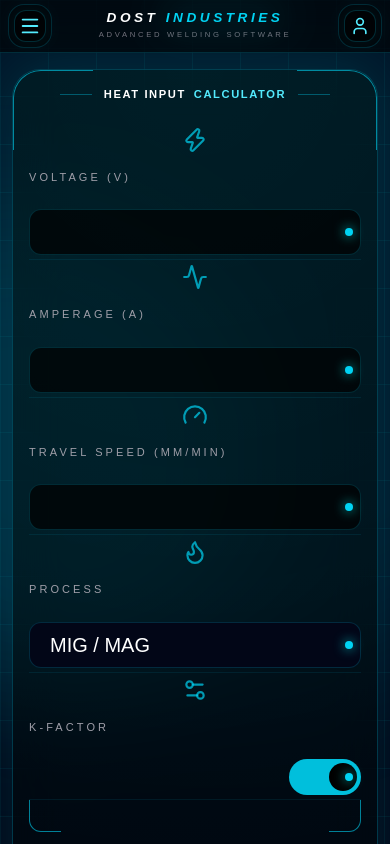
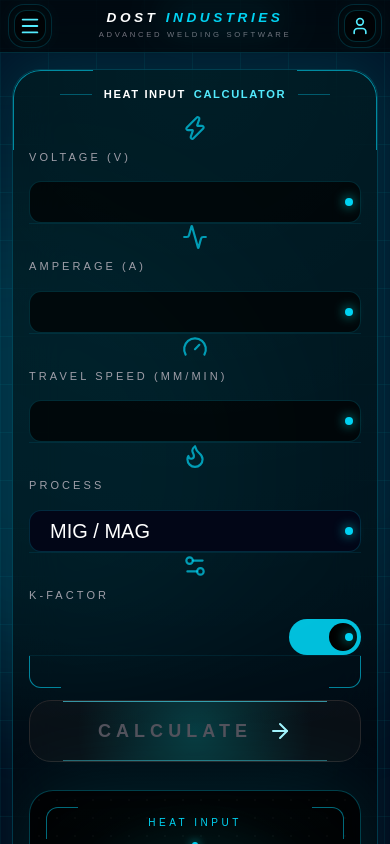
Before and after one commit to Dost-Industries/dost-industries-app, a Next.js app: page / in a window 390 px wide. Shown: the top 844 px of the page. Built offline with nearby package versions, Linux system fonts and the light colour scheme.

Commit message:
Refactor heat input page into components

```diff
--- a/app/components/InputRow.tsx
+++ b/app/components/InputRow.tsx
@@ -13,8 +13,7 @@
   children,
 }: InputRowProps) {
   return (
-    <div className="group grid grid-cols-1 md:grid-cols-[64px_1fr_180px] items-center border-b border-cyan-500/10 py-1 sm:py-2 gap-4 relative transition-all duration-300 hover:border-cyan-400/30">
-
+<div className="group grid grid-cols-1 md:grid-cols-[64px_1fr_180px] items-center border-b border-cyan-500/10 py-0 sm:py-2 gap-2 sm:gap-4 relative transition-all duration-300 hover:border-cyan-400/30">
       <div className="flex justify-center">
         <Icon
           size={26}
--- a/app/page.tsx
+++ b/app/page.tsx
@@ -46,7 +46,7 @@
   }, [voltage, amperage, speed, efficiency, useFactor]);
 
   const inputClassName =
-    "h-[46px] sm:h-[54px] w-full rounded-xl border border-cyan-500/20 bg-black/70 px-5 text-xl sm:text-2xl text-white transition-all duration-300 hover:border-cyan-400/40 hover:bg-cyan-400/[0.03] focus:border-cyan-300 focus:outline-none focus:shadow-[0_0_18px_rgba(0,255,255,0.15)]";
+  "h-[42px] sm:h-[54px] w-full rounded-xl border border-cyan-500/20 bg-black/70 px-5 text-xl sm:text-2xl text-white transition-all duration-300 hover:border-cyan-400/40 hover:bg-cyan-400/[0.03] focus:border-cyan-300 focus:outline-none focus:shadow-[0_0_18px_rgba(0,255,255,0.15)]";
 
   const isDisabled =
     !voltage ||
@@ -112,7 +112,7 @@
 
             <div className="relative z-10">
               {/* TITLE */}
-              <div className="mb-5 flex items-center justify-center gap-3 sm:mb-8">
+              <div className="mb-3 flex items-center justify-center gap-3 sm:mb-8">
                 <div className="h-px w-8 bg-cyan-500/40 sm:w-10" />
 
                 <h2 className="whitespace-nowrap text-[0.7rem] font-semibold uppercase tracking-[0.14em] text-white sm:text-[1.35rem] sm:tracking-[0.22em]">
```
